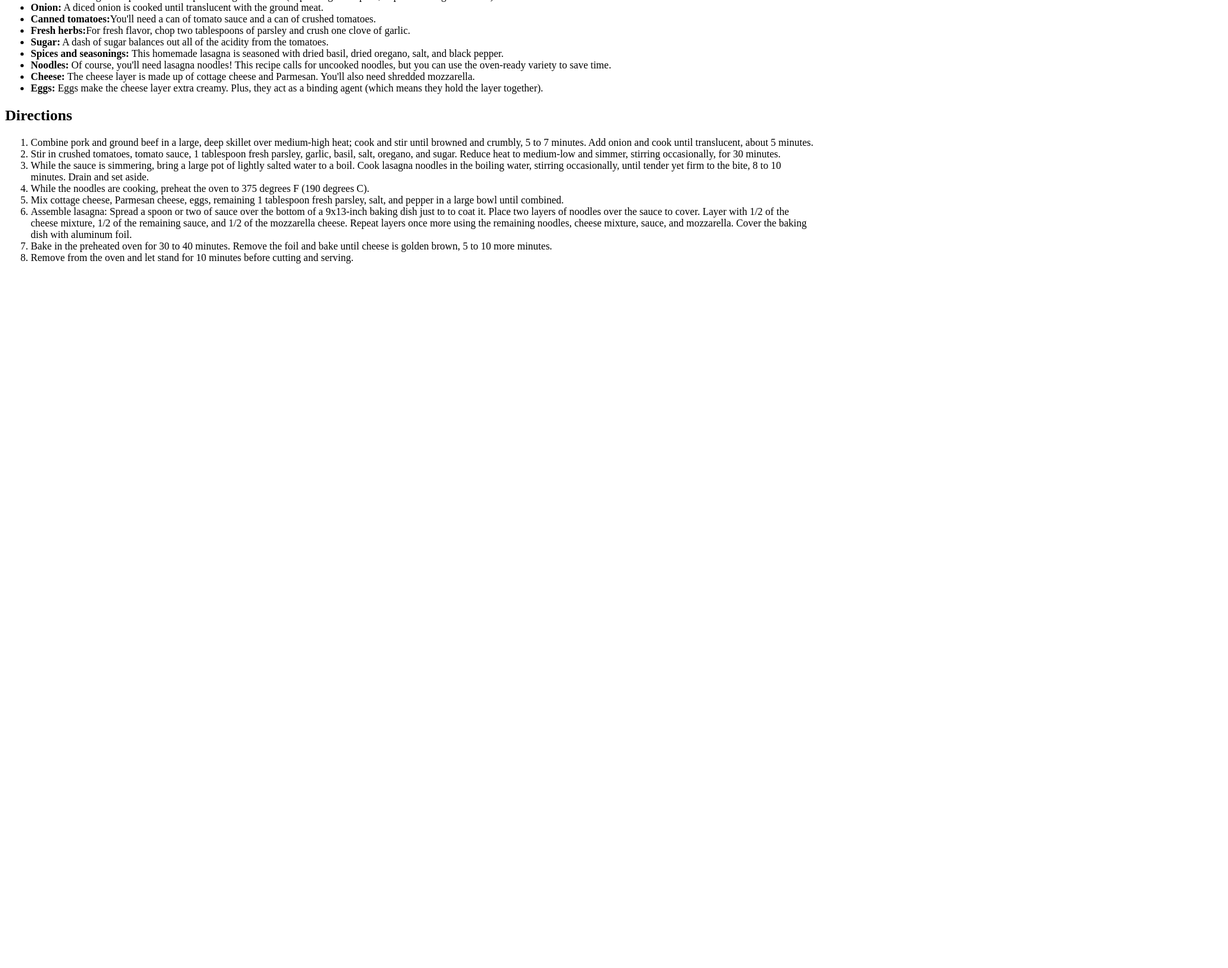
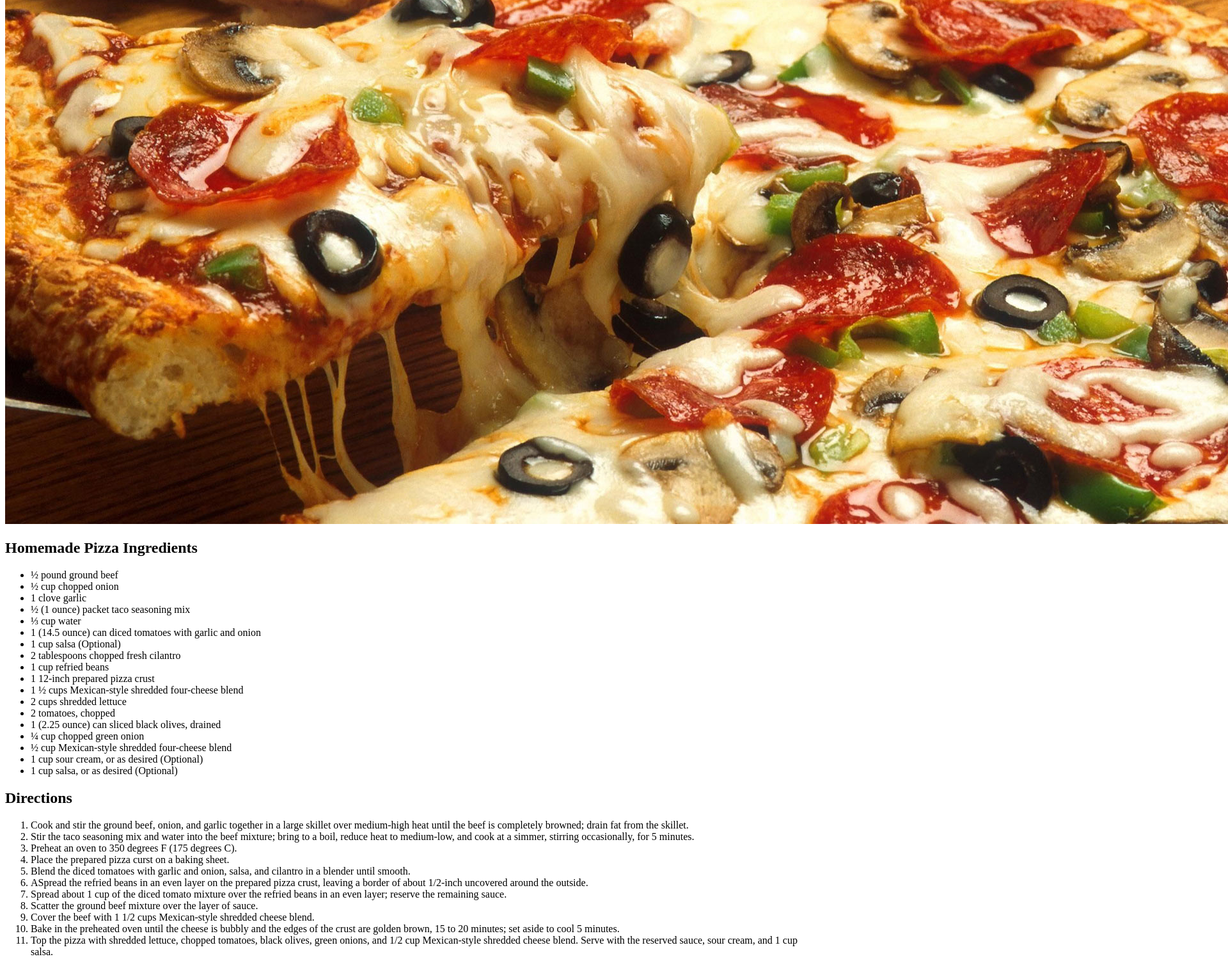
Before and after one commit to ColdAndromeda/odin-recipes, a plain HTML site: page recipes/pizza.html in a window 1280 px wide. Shown: the part 541-2054 px from the top of the page at 64% size, 1920 px wide, since content can reach past the window. Before the commit the page ends 969 px from the top, so only its background shows below. Drawn offline with Linux system fonts and the light colour scheme.

Commit message:
Updated Pizza page

```diff
--- a/recipes/pizza.html
+++ b/recipes/pizza.html
@@ -8,85 +8,104 @@
 
 <body>
     <h1>Pizza Recipes</h1>
-    <img src="../photos/Lasagna.jpg" alt="Picture of a Lasagna">
+    <img src="../photos/Pizza.jpg" alt="Picture of a Pizzza">
     <p>
     <h2>Homemade Pizza Ingredients</h2>
     <ul>
         <li>
-            <strong> Meat:</strong> This lasagna recipe starts with a pound of ground meat (½ pound ground pork, ½ pound
-            lean ground beef).
+            ½ pound ground beef
         </li>
         <li>
-            <strong>Onion:</strong> A diced onion is cooked until translucent with the ground meat.
+            ½ cup chopped onion
         </li>
         <li>
-            <strong>Canned tomatoes:</strong>You'll need a can of tomato sauce and a can of crushed tomatoes.
+            1 clove garlic
         </li>
         <li>
-            <strong>Fresh herbs:</strong>For fresh flavor, chop two tablespoons of parsley and crush one clove of
-            garlic.
+            ½ (1 ounce) packet taco seasoning mix
         </li>
         <li>
-            <strong>Sugar:</strong> A dash of sugar balances out all of the acidity from the tomatoes.
+            ⅓ cup water
         </li>
         <li>
-            <strong>Spices and seasonings: </strong> This homemade lasagna is seasoned with dried basil, dried oregano,
-            salt, and black pepper.
+            1 (14.5 ounce) can diced tomatoes with garlic and onion
         </li>
         <li>
-            <strong>Noodles:</strong> Of course, you'll need lasagna noodles! This recipe calls for uncooked noodles,
-            but you can use the oven-ready
-            variety to save time.
+            1 cup salsa (Optional)
         </li>
         <li>
-            <strong>Cheese: </strong> The cheese layer is made up of cottage cheese and Parmesan. You'll also need
-            shredded mozzarella.
+            2 tablespoons chopped fresh cilantro
         </li>
         <li>
-            <Strong>Eggs: </Strong> Eggs make the cheese layer extra creamy. Plus, they act as a binding agent (which
-            means they hold the layer
-            together).
+            1 cup refried beans
+        </li>
+        <li>
+            1 12-inch prepared pizza crust
+        </li>
+        <li>
+            1 ½ cups Mexican-style shredded four-cheese blend
+        </li>
+        <li>
+            2 cups shredded lettuce
+        </li>
+        <li>
+            2 tomatoes, chopped
+        </li>
+        <li>
+            1 (2.25 ounce) can sliced black olives, drained
+        </li>
+        <li>
+            ¼ cup chopped green onion
+        </li>
+        <li>
+            ½ cup Mexican-style shredded four-cheese blend
+        </li>
+        <li>
+            1 cup sour cream, or as desired (Optional)
+        </li>
+        <li>
+            1 cup salsa, or as desired (Optional)
         </li>
     </ul>
     <h2>Directions</h2>
     <ol>
-        <li>Combine pork and ground beef in a large, deep skillet over medium-high heat; cook and stir until browned and
-            crumbly, 5
-            to 7 minutes. Add onion and cook until translucent, about 5 minutes.</li>
+        <li>Cook and stir the ground beef, onion, and garlic together in a large skillet over medium-high heat until the beef is
+        completely browned; drain fat from the skillet.</li>
         <li>
-            Stir in crushed tomatoes, tomato sauce, 1 tablespoon fresh parsley, garlic, basil, salt, oregano, and sugar.
-            Reduce heat
-            to medium-low and simmer, stirring occasionally, for 30 minutes.
+            Stir the taco seasoning mix and water into the beef mixture; bring to a boil, reduce heat to medium-low, and cook at a
+            simmer, stirring occasionally, for 5 minutes.
         </li>
         <li>
-            While the sauce is simmering, bring a large pot of lightly salted water to a boil. Cook lasagna noodles in
-            the boiling
-            water, stirring occasionally, until tender yet firm to the bite, 8 to 10 minutes. Drain and set aside.
+        Preheat an oven to 350 degrees F (175 degrees C).
+
         </li>
         <li>
-            While the noodles are cooking, preheat the oven to 375 degrees F (190 degrees C).
+            Place the prepared pizza curst on a baking sheet.
         </li>
         <li>
-            Mix cottage cheese, Parmesan cheese, eggs, remaining 1 tablespoon fresh parsley, salt, and pepper in a large
-            bowl until
-            combined.
+            Blend the diced tomatoes with garlic and onion, salsa, and cilantro in a blender until smooth.
         </li>
         <li>
-            Assemble lasagna: Spread a spoon or two of sauce over the bottom of a 9x13-inch baking dish just to to coat
-            it. Place
-            two layers of noodles over the sauce to cover. Layer with 1/2 of the cheese mixture, 1/2 of the remaining
-            sauce, and 1/2
-            of the mozzarella cheese. Repeat layers once more using the remaining noodles, cheese mixture, sauce, and
-            mozzarella.
-            Cover the baking dish with aluminum foil.
+            ASpread the refried beans in an even layer on the prepared pizza crust, leaving a border of about 1/2-inch uncovered
+            around the outside.
         </li>
         <li>
-            Bake in the preheated oven for 30 to 40 minutes. Remove the foil and bake until cheese is golden brown, 5 to
-            10 more
-            minutes.
+            Spread about 1 cup of the diced tomato mixture over the refried beans in an even layer; reserve the remaining sauce.
+
         </li>
         <li>
-            Remove from the oven and let stand for 10 minutes before cutting and serving.
+            Scatter the ground beef mixture over the layer of sauce.
+        </li>
+        <li>
+            Cover the beef with 1 1/2 cups Mexican-style shredded cheese blend.
+        </li>
+        <li>
+            Bake in the preheated oven until the cheese is bubbly and the edges of the crust are golden brown, 15 to 20 minutes; set
+            aside to cool 5 minutes.
+        </li>
+        <li>
+            Top the pizza with shredded lettuce, chopped tomatoes, black olives, green onions, and 1/2 cup Mexican-style shredded
+            cheese blend. Serve with the reserved sauce, sour cream, and 1 cup salsa.
         </li>
     </ol>
     </p>
```
